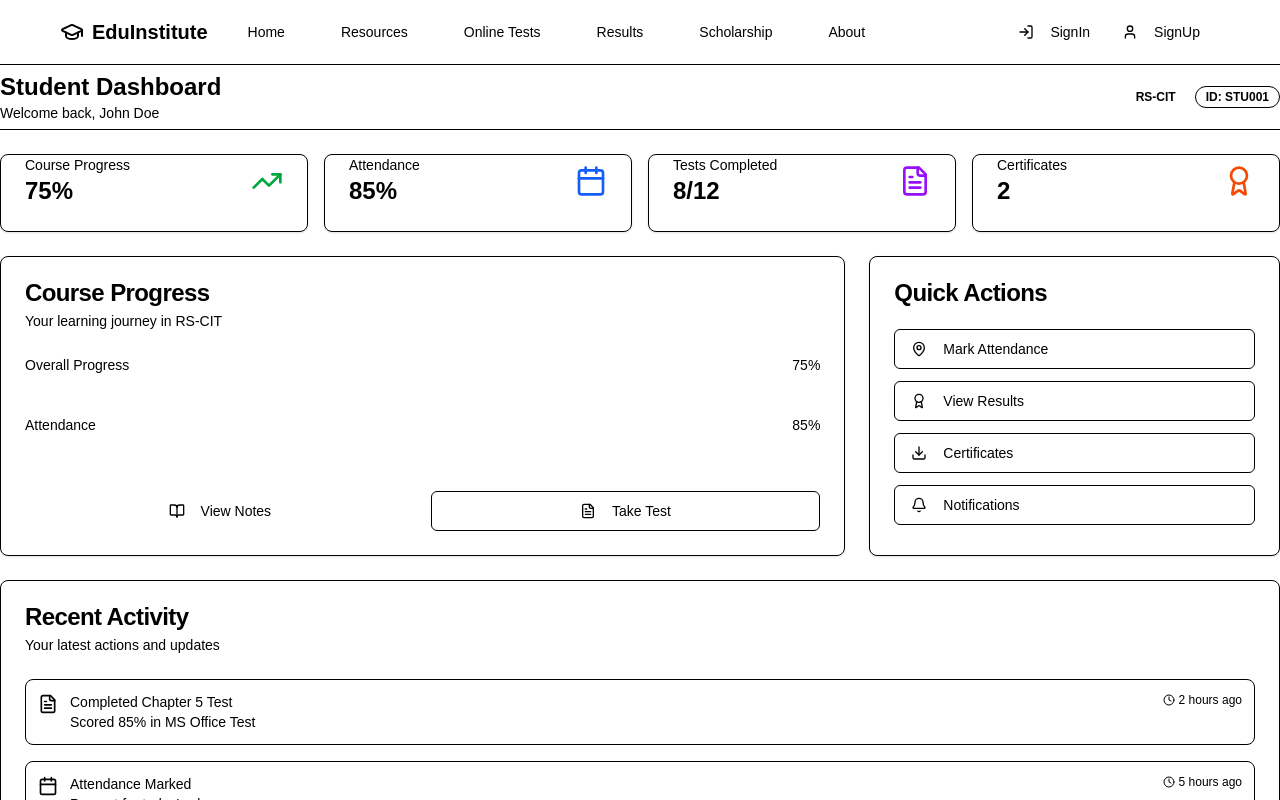
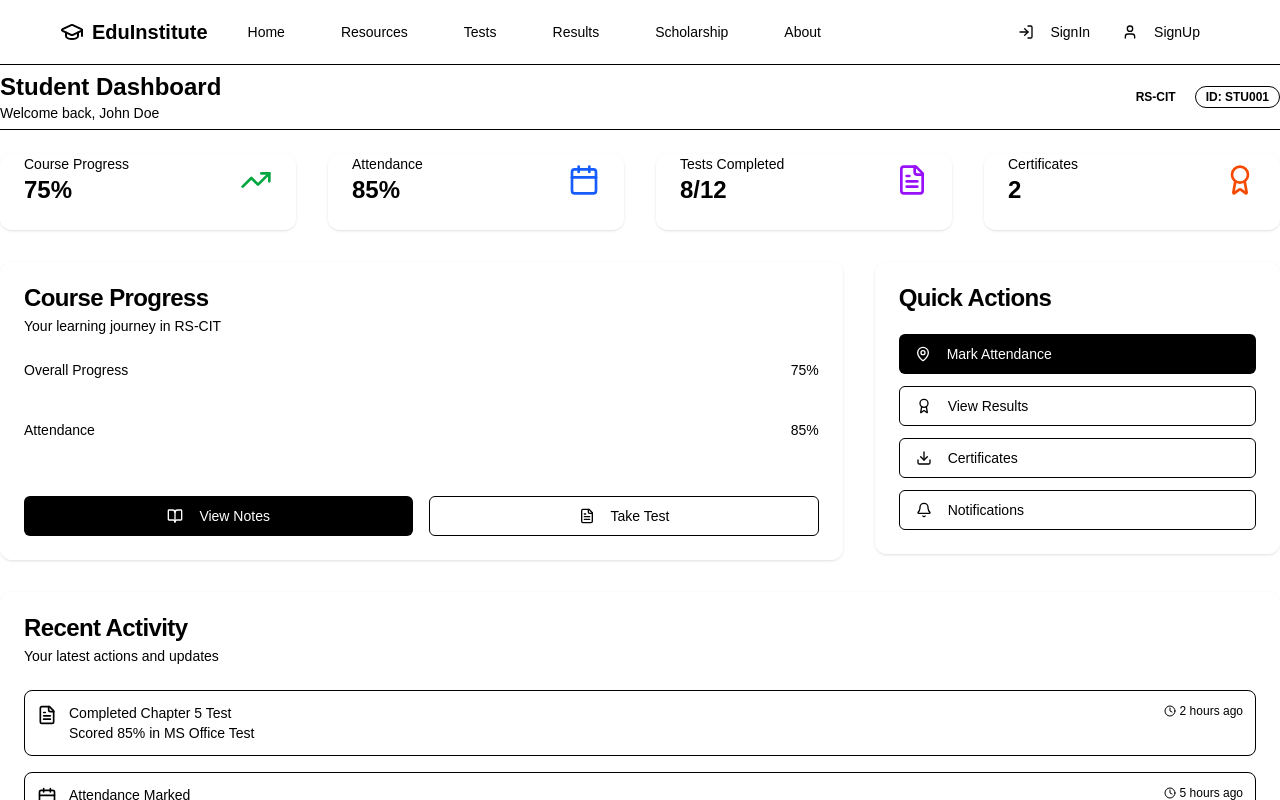
Before and after one commit to harfool/freelance-project, a React (Vite) app in the folder client/: page /dashboard in a window 1280 px wide. Shown: the top 800 px of the page. Built offline with nearby package versions, Linux system fonts and the light colour scheme.

Commit message:
feat: Simplify link text in Header and enhance formatting in Dashboard for improved readability and consistency

```diff
--- a/client/src/components/Header.jsx
+++ b/client/src/components/Header.jsx
@@ -33,7 +33,7 @@ export default function Header() {
             to="/tests"
             className="text-sm font-medium transition-colors hover:text-black hover:bg-[#F5F5F5] px-4 py-2 rounded"
           >
-            Online Tests
+            Tests
           </Link>
           <Link
             to="/results"
--- a/client/src/pages/Dashboard.jsx
+++ b/client/src/pages/Dashboard.jsx
@@ -1,10 +1,26 @@
-"use client"
+"use client";
 
-import { Card, CardContent, CardDescription, CardHeader, CardTitle } from "../components/ui/card"
-import { Button } from "../components/ui/button"
-import { Badge } from "../components/ui/badge"
-import { Progress } from "../components/ui/progress"
-import { BookOpen, FileText, Award, Calendar, Download, MapPin, Clock, TrendingUp, Bell } from "lucide-react"
+import {
+  Card,
+  CardContent,
+  CardDescription,
+  CardHeader,
+  CardTitle,
+} from "../components/ui/card";
+import { Button } from "../components/ui/button";
+import { Badge } from "../components/ui/badge";
+import { Progress } from "../components/ui/progress";
+import {
+  BookOpen,
+  FileText,
+  Award,
+  Calendar,
+  Download,
+  MapPin,
+  Clock,
+  TrendingUp,
+  Bell,
+} from "lucide-react";
 import { Link } from "react-router-dom";
 
 // Mock data - in real app, this would come from API
@@ -18,7 +34,7 @@ const studentData = {
   testsCompleted: 8,
   totalTests: 12,
   lastAttendance: "2024-01-05 09:30 AM",
-}
+};
 
 const quickStats = [
   {
@@ -45,7 +61,7 @@ const quickStats = [
     icon: Award,
     color: "text-orange-600",
   },
-]
+];
 
 const recentActivities = [
   {
@@ -72,29 +88,31 @@ const recentActivities = [
     time: "1 day ago",
     icon: Download,
   },
-]
+];
 
 export default function StudentDashboard() {
   const handleMarkAttendance = () => {
     if (navigator.geolocation) {
       navigator.geolocation.getCurrentPosition(
         (position) => {
-          const { latitude, longitude } = position.coords
-          console.log("Location:", latitude, longitude)
+          const { latitude, longitude } = position.coords;
+          console.log("Location:", latitude, longitude);
           // Here you would send the location and timestamp to your backend
           alert(
-            `Attendance marked successfully!\nTime: ${new Date().toLocaleString()}\nLocation: ${latitude.toFixed(6)}, ${longitude.toFixed(6)}`,
-          )
+            `Attendance marked successfully!\nTime: ${new Date().toLocaleString()}\nLocation: ${latitude.toFixed(
+              6
+            )}, ${longitude.toFixed(6)}`
+          );
         },
         (error) => {
-          console.error("Error getting location:", error)
-          alert("Please enable location access to mark attendance")
-        },
-      )
+          console.error("Error getting location:", error);
+          alert("Please enable location access to mark attendance");
+        }
+      );
     } else {
-      alert("Geolocation is not supported by this browser")
+      alert("Geolocation is not supported by this browser");
     }
-  }
+  };
 
   return (
     <div className="min-h-screen bg-background">
@@ -103,7 +121,9 @@ export default function StudentDashboard() {
         <div className="container flex h-16 items-center justify-between">
           <div>
             <h1 className="text-2xl font-bold">Student Dashboard</h1>
-            <p className="text-sm text-muted-foreground">Welcome back, {studentData.name}</p>
+            <p className="text-sm text-muted-foreground">
+              Welcome back, {studentData.name}
+            </p>
           </div>
           <div className="flex items-center space-x-2">
             <Badge variant="secondary">{studentData.course}</Badge>
@@ -114,13 +134,18 @@ export default function StudentDashboard() {
 
       <div className="container py-6">
         {/* Quick Stats */}
-        <div className="grid gap-4 md:grid-cols-2 lg:grid-cols-4 mb-6">
+        <div className="grid gap-8 md:grid-cols-2 lg:grid-cols-4 mb-8">
           {quickStats.map((stat, index) => (
-            <Card key={index}>
+            <Card
+              key={index}
+              className="shadow-lg border-0 bg-white/90 hover:shadow-xl transition-shadow duration-200 rounded-xl"
+            >
               <CardContent className="p-6">
                 <div className="flex items-center justify-between">
                   <div>
-                    <p className="text-sm font-medium text-muted-foreground">{stat.title}</p>
+                    <p className="text-sm font-medium text-muted-foreground">
+                      {stat.title}
+                    </p>
                     <p className="text-2xl font-bold">{stat.value}</p>
                   </div>
                   <stat.icon className={`h-8 w-8 ${stat.color}`} />
@@ -130,12 +155,14 @@ export default function StudentDashboard() {
           ))}
         </div>
 
-        <div className="grid gap-6 md:grid-cols-2 lg:grid-cols-3">
+        <div className="grid gap-8 md:grid-cols-2 lg:grid-cols-3 items-start">
           {/* Course Progress */}
-          <Card className="md:col-span-2">
+          <Card className="md:col-span-2 shadow-lg border-0 bg-white/90 hover:shadow-xl transition-shadow duration-200 rounded-xl">
             <CardHeader>
               <CardTitle>Course Progress</CardTitle>
-              <CardDescription>Your learning journey in {studentData.course}</CardDescription>
+              <CardDescription>
+                Your learning journey in {studentData.course}
+              </CardDescription>
             </CardHeader>
             <CardContent className="space-y-4">
               <div>
@@ -143,23 +170,36 @@ export default function StudentDashboard() {
                   <span>Overall Progress</span>
                   <span>{studentData.completionPercentage}%</span>
                 </div>
-                <Progress value={studentData.completionPercentage} className="h-2" />
+                <Progress
+                  value={studentData.completionPercentage}
+                  className="h-2"
+                />
               </div>
               <div>
                 <div className="flex justify-between text-sm mb-2">
                   <span>Attendance</span>
                   <span>{studentData.attendancePercentage}%</span>
                 </div>
-                <Progress value={studentData.attendancePercentage} className="h-2" />
+                <Progress
+                  value={studentData.attendancePercentage}
+                  className="h-2"
+                />
               </div>
               <div className="grid grid-cols-2 gap-4 pt-4">
-                <Button asChild>
+                <Button
+                  asChild
+                  className="bg-black text-white hover:bg-neutral-900 cursor-pointer"
+                >
                   <Link href="/dashboard/notes">
                     <BookOpen className="h-4 w-4 mr-2" />
                     View Notes
                   </Link>
                 </Button>
-                <Button variant="outline" asChild>
+                <Button
+                  variant="outline"
+                  asChild
+                  className="border-black text-black hover:bg-gray-100 cursor-pointer"
+                >
                   <Link href="/dashboard/tests">
                     <FileText className="h-4 w-4 mr-2" />
                     Take Test
@@ -170,28 +210,44 @@ export default function StudentDashboard() {
           </Card>
 
           {/* Quick Actions */}
-          <Card>
+          <Card className="shadow-lg border-0 bg-white/90 hover:shadow-xl transition-shadow duration-200 rounded-xl">
             <CardHeader>
               <CardTitle>Quick Actions</CardTitle>
             </CardHeader>
             <CardContent className="space-y-3">
-              <Button onClick={handleMarkAttendance} className="w-full justify-start bg-transparent" variant="outline">
+              <Button
+                onClick={handleMarkAttendance}
+                className="w-full justify-start bg-black text-white hover:bg-neutral-900 cursor-pointer"
+                variant="default"
+              >
                 <MapPin className="h-4 w-4 mr-2" />
                 Mark Attendance
               </Button>
-              <Button asChild className="w-full justify-start bg-transparent" variant="outline">
+              <Button
+                asChild
+                className="w-full justify-start border-black text-black hover:bg-gray-100 cursor-pointer"
+                variant="outline"
+              >
                 <Link href="/dashboard/results">
                   <Award className="h-4 w-4 mr-2" />
                   View Results
                 </Link>
               </Button>
-              <Button asChild className="w-full justify-start bg-transparent" variant="outline">
+              <Button
+                asChild
+                className="w-full justify-start border-black text-black hover:bg-gray-100 cursor-pointer"
+                variant="outline"
+              >
                 <Link href="/dashboard/certificates">
                   <Download className="h-4 w-4 mr-2" />
                   Certificates
                 </Link>
               </Button>
-              <Button asChild className="w-full justify-start bg-transparent" variant="outline">
+              <Button
+                asChild
+                className="w-full justify-start border-black text-black hover:bg-gray-100 cursor-pointer"
+                variant="outline"
+              >
                 <Link href="/dashboard/profile">
                   <Bell className="h-4 w-4 mr-2" />
                   Notifications
@@ -201,7 +257,7 @@ export default function StudentDashboard() {
           </Card>
 
           {/* Recent Activity */}
-          <Card className="md:col-span-2 lg:col-span-3">
+          <Card className="md:col-span-2 lg:col-span-3 shadow-lg border-0 bg-white/90 hover:shadow-xl transition-shadow duration-200 rounded-xl mt-8 lg:mt-0">
             <CardHeader>
               <CardTitle>Recent Activity</CardTitle>
               <CardDescription>Your latest actions and updates</CardDescription>
@@ -209,11 +265,16 @@ export default function StudentDashboard() {
             <CardContent>
               <div className="space-y-4">
                 {recentActivities.map((activity) => (
-                  <div key={activity.id} className="flex items-start space-x-3 p-3 rounded-lg border">
+                  <div
+                    key={activity.id}
+                    className="flex items-start space-x-3 p-3 rounded-lg border bg-muted/50"
+                  >
                     <activity.icon className="h-5 w-5 mt-0.5 text-muted-foreground" />
                     <div className="flex-1 min-w-0">
                       <p className="text-sm font-medium">{activity.title}</p>
-                      <p className="text-sm text-muted-foreground">{activity.description}</p>
+                      <p className="text-sm text-muted-foreground">
+                        {activity.description}
+                      </p>
                     </div>
                     <div className="flex items-center text-xs text-muted-foreground">
                       <Clock className="h-3 w-3 mr-1" />
@@ -227,16 +288,20 @@ export default function StudentDashboard() {
         </div>
 
         {/* Attendance Info */}
-        <Card className="mt-6">
+        <Card className="mt-8 shadow-lg border-0 bg-white/90 hover:shadow-xl transition-shadow duration-200 rounded-xl">
           <CardHeader>
             <CardTitle>Attendance Information</CardTitle>
-            <CardDescription>Track your attendance and location history</CardDescription>
+            <CardDescription>
+              Track your attendance and location history
+            </CardDescription>
           </CardHeader>
           <CardContent>
             <div className="grid gap-4 md:grid-cols-3">
               <div className="space-y-2">
                 <p className="text-sm font-medium">Last Attendance</p>
-                <p className="text-sm text-muted-foreground">{studentData.lastAttendance}</p>
+                <p className="text-sm text-muted-foreground">
+                  {studentData.lastAttendance}
+                </p>
               </div>
               <div className="space-y-2">
                 <p className="text-sm font-medium">Today's Status</p>
@@ -244,12 +309,14 @@ export default function StudentDashboard() {
               </div>
               <div className="space-y-2">
                 <p className="text-sm font-medium">Monthly Attendance</p>
-                <p className="text-sm text-muted-foreground">{studentData.attendancePercentage}% (18/21 days)</p>
+                <p className="text-sm text-muted-foreground">
+                  {studentData.attendancePercentage}% (18/21 days)
+                </p>
               </div>
             </div>
           </CardContent>
         </Card>
       </div>
     </div>
-  )
+  );
 }
```
